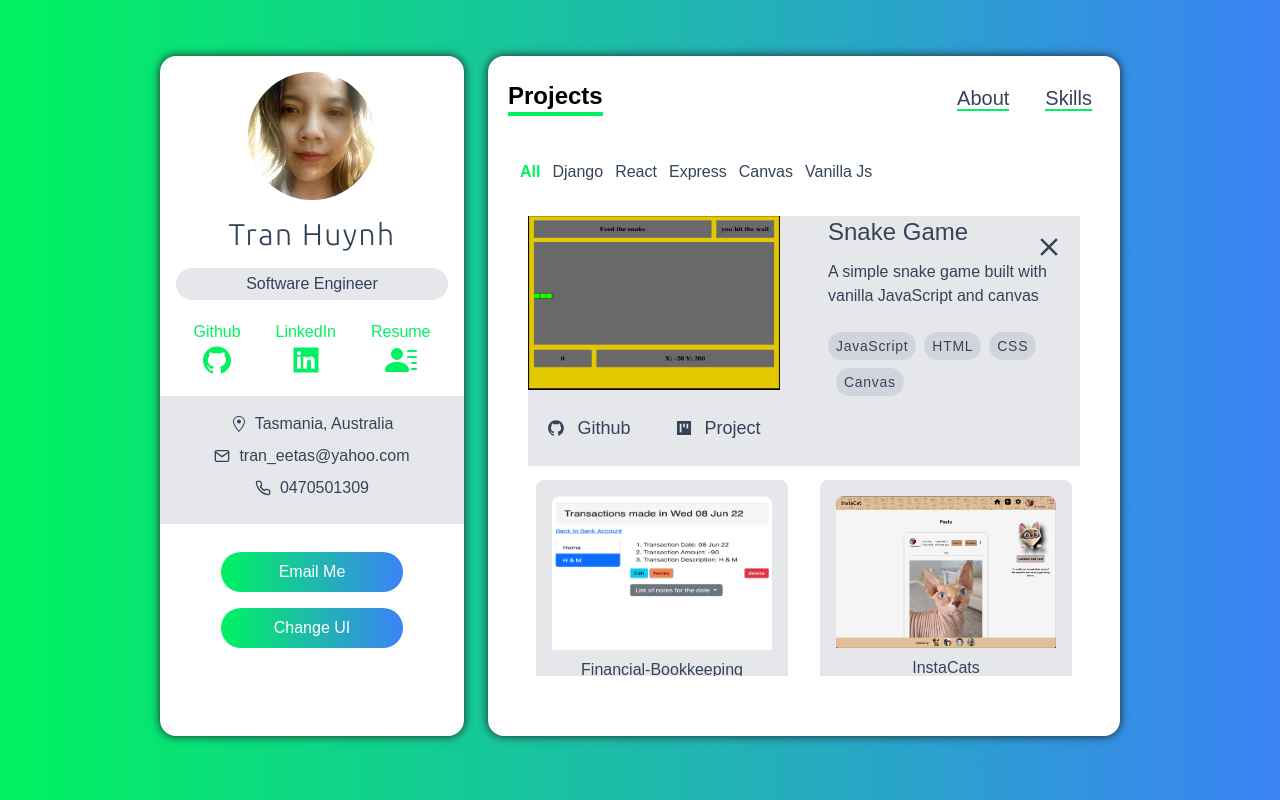
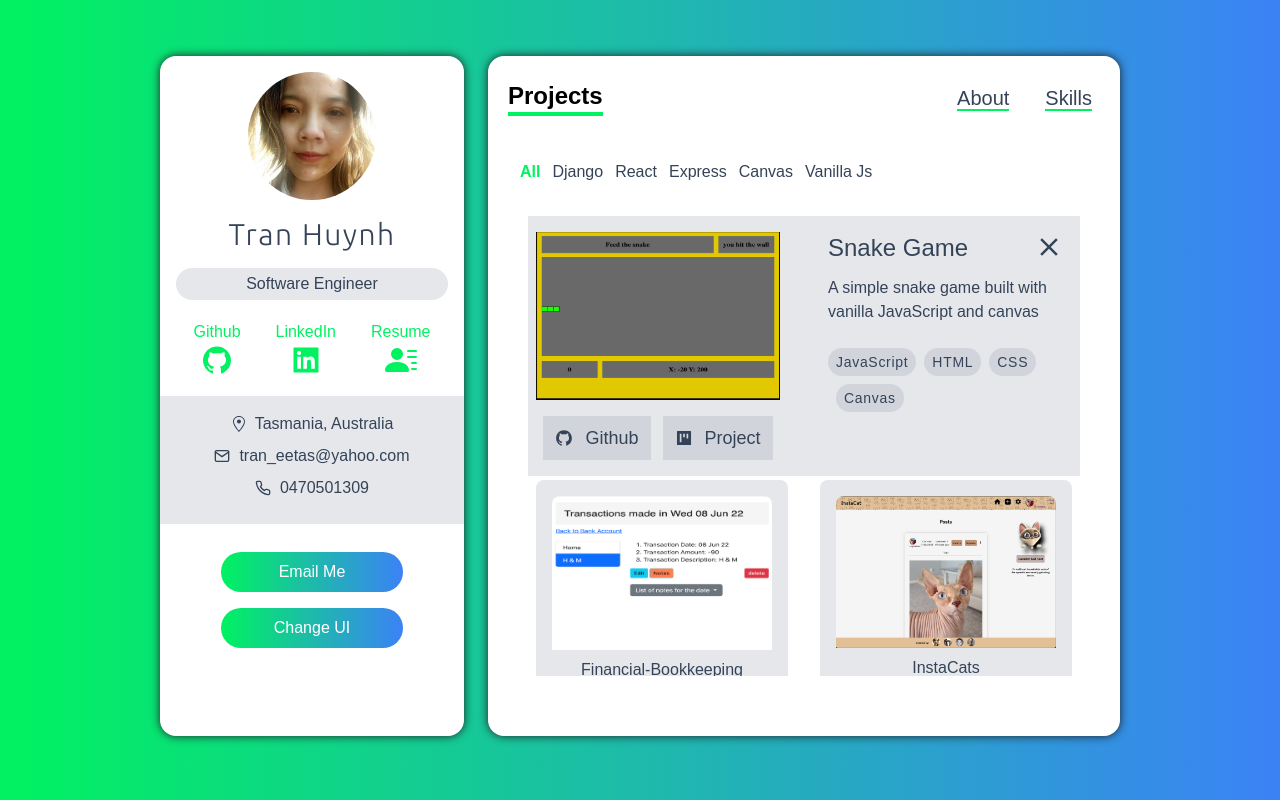
Before and after one commit to hnhtran/portfolio, a Next.js app: page /projects in a window 1280 px wide. Both pictures are taken after a click on the picture 662 px from the left and 315 px from the top of the page. Built offline with nearby package versions, Linux system fonts and the light colour scheme.

Commit message:
configure project card first version

```diff
--- a/components/ProjectCard.tsx
+++ b/components/ProjectCard.tsx
@@ -25,31 +25,37 @@ const ProjectCard: FunctionComponent<{ project: Project }> = ({
       <p className="my-2 text-center">{name}</p>
 
       {showDetail && (
-        <div className="absolute top-0 left-0 z-10 grid w-full bg-gray-200 dark:text-white dark:bg-dark-100 gap-x-12 md:grid-cols-2">
+        <div
+        className="absolute top-0 left-0 z-10 grid w-full bg-gray-200 dark:text-white dark:bg-dark-100 gap-x-12"
+        id="card-detail-grid-tailored"
+        >
           <div>
+          <div className="flex justify-center mt-4 ml-2">
             <Image
             src={image_path}
             alt={name}
             width="300"
       height="200"
+      className="flex items-center"
             />
-            <div className="flex justify-center my-4 space-x-3">
+            </div>
+            <div className="flex justify-center my-4 ml-2 space-x-3">
               <a
                 href={github_url}
-                className="flex items-center px-4 py-2 space-x-3 text-lg bg-gray-200 dark:bg-dark-200"
+                className="flex items-center px-3 py-2 space-x-3 text-lg bg-gray-300 dark:bg-dark-200"
               >
                 <AiFillGithub /> <span>Github</span>
               </a>
               <a
                 href={deployed_url}
-                className="flex items-center px-4 py-2 space-x-3 text-lg bg-gray-200 dark:bg-dark-200"
+                className="flex items-center px-3 py-2 space-x-3 text-lg bg-gray-300 dark:bg-dark-200"
               >
                 <AiFillProject /> <span>Project</span>
               </a>
             </div>
           </div>
 
-          <div>
+          <div className="mt-4">
             <h2 className="mb-3 text-xl font-medium md:text-2xl">{name}</h2>
             <h3 className="mb-3 font-medium">{description}</h3>
             <div className="flex flex-wrap mt-5 space-x-2 text-sm tracking-wider">
--- a/styles/globals.css
+++ b/styles/globals.css
@@ -28,3 +28,10 @@ body {
     grid-column: span 6 / span 2;
   }
 }
+
+@media only screen and (min-width: 1250px){
+  #card-detail-grid-tailored {
+    display: grid;
+    grid-template-columns: repeat(2, 1fr);
+  }
+}
```
